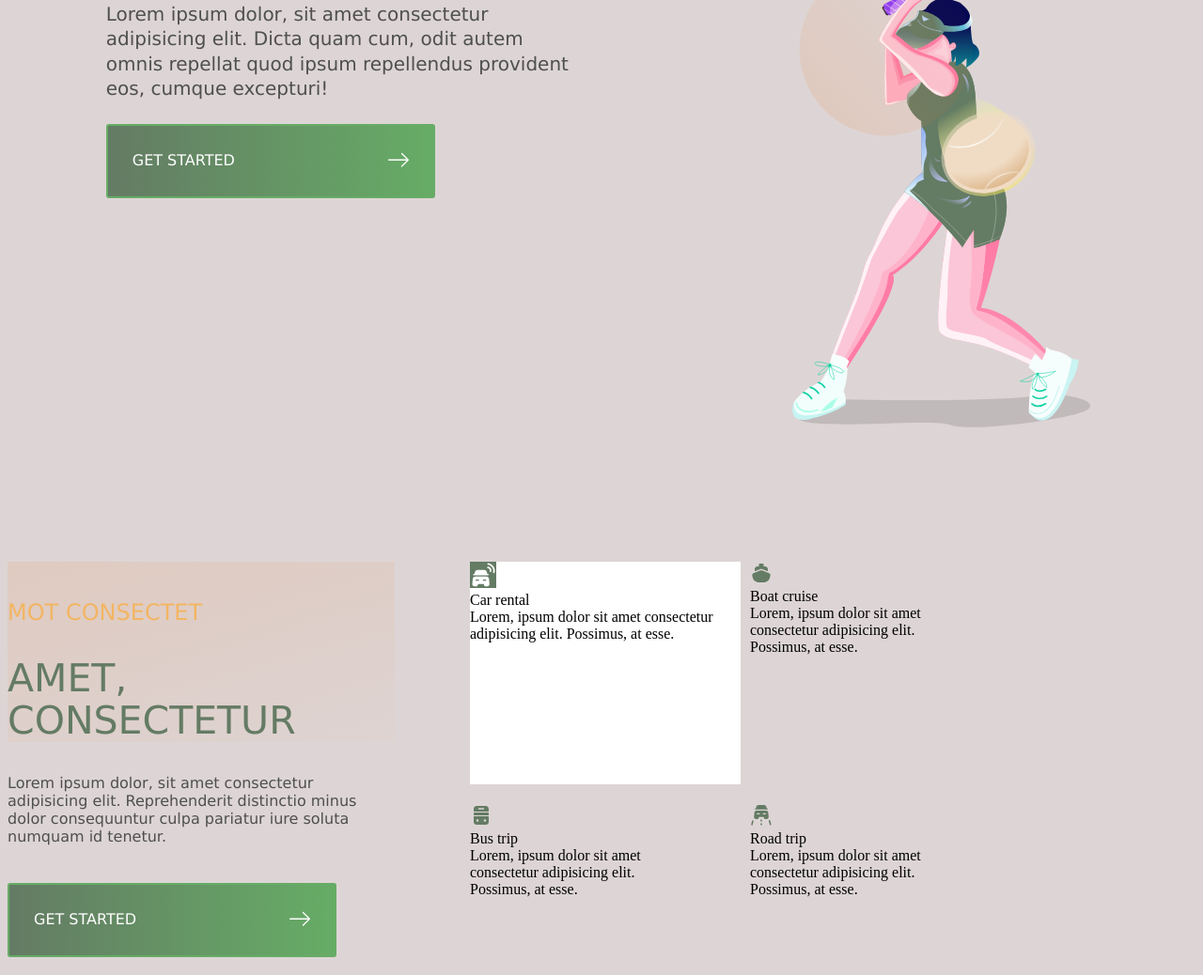
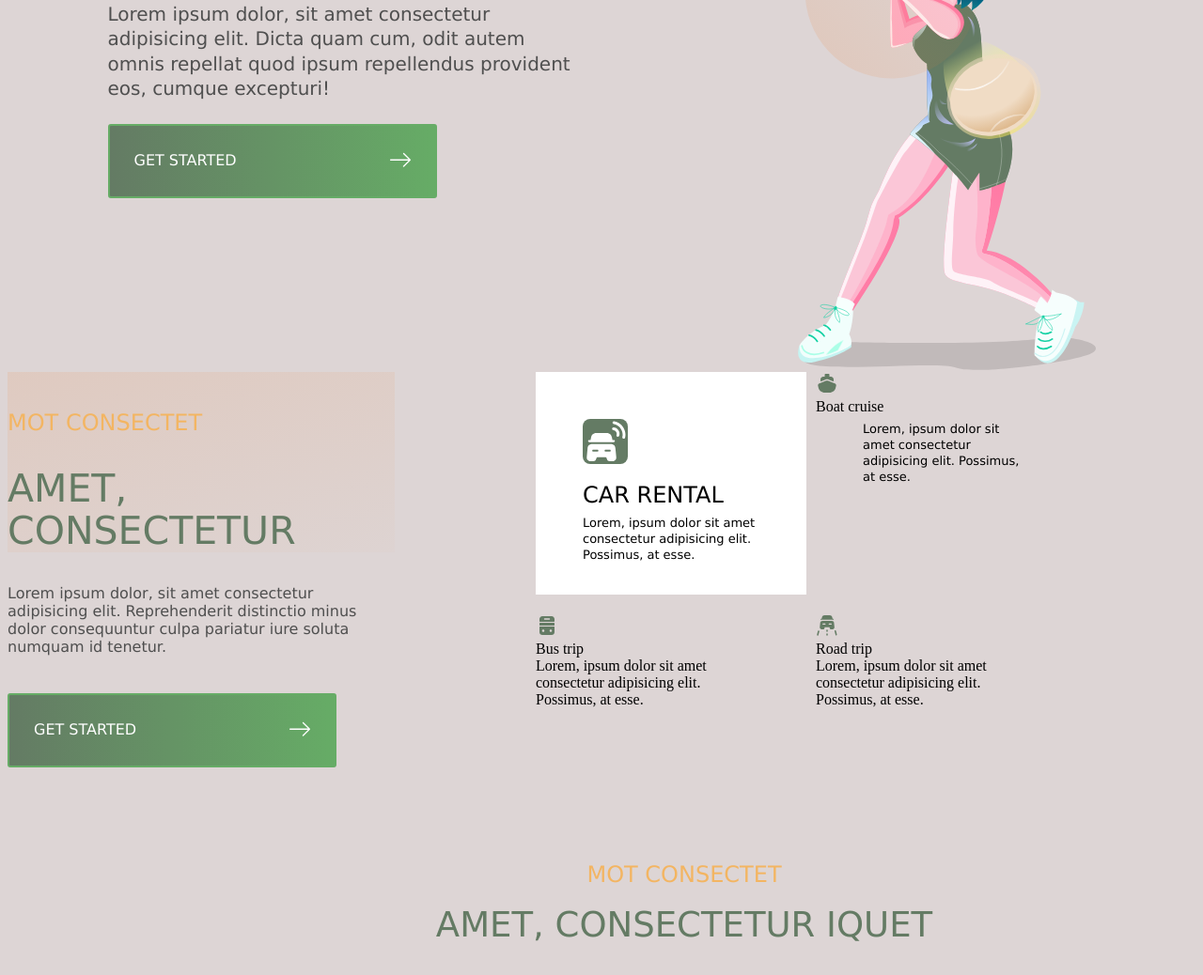
Before and after one commit to agnevolunge/2023-09-01-Assigment-No2, a plain HTML site: page index.html in a window 1280 px wide. Shown: the part 562-1600 px from the top of the page at 94% size. Drawn offline with Linux system fonts and the light colour scheme.

Commit message:
corrections

```diff
--- a/style.css
+++ b/style.css
@@ -18,7 +18,7 @@ body {
 .button {
     text-transform: uppercase;
     font-size: 16px;
-    font-family:Verdana, Geneva, Tahoma, sans-serif;
+    font-family: var(--font-family);
     padding: 10px 15px;
     border-radius: 3px;
     cursor: pointer;
@@ -79,7 +79,7 @@ body {
     justify-content: flex-end;
     margin-top: 0;
     margin-bottom: 0;
-    font-family: Verdana, Geneva, Tahoma, sans-serif;
+    font-family: var(--font-family);
   }
   .main-header .main-header-wrapper .main-navigation ul.menu-list li.menu-item a.menu-link {
     text-decoration: none;
@@ -106,7 +106,7 @@ body {
   .hero-box-title {
     font-size: 48px;
     font-weight: 400;
-    font-family: Verdana, Geneva, Tahoma, sans-serif;
+    font-family: var(--font-family);
     color: #333333;
     text-transform:uppercase;
     margin: 0;
@@ -114,7 +114,7 @@ body {
 
   .hero-box-content {
     font-size: 20px;
-    font-family: Verdana, Geneva, Tahoma, sans-serif;
+    font-family: var(--font-family);
     color:#4F4F4F;
     line-height: 26.4px;
     font-weight: 400;
@@ -130,10 +130,10 @@ body {
   }
 
   .hero-box-right-side {
-    width: 350px;
+    width: 342.99786376953125px;
+    height: 585.906005859375px;
     display: flex;
-    margin-bottom: 141px;
-    margin-top: 61px;
+    align-items: center;
   }
 
   .hero-box-2-wrapper {
@@ -146,7 +146,7 @@ body {
 
 .hero-box-2-link {
     color:#F3B562;
-    font-family: Verdana, Geneva, Tahoma, sans-serif;
+    font-family: var(--font-family);
     text-transform: uppercase;
     font-size: 24px;
     padding-top: 40px;
@@ -156,7 +156,7 @@ body {
 }
 .hero-box-2-title {
     color: #647B64;
-    font-family: Verdana, Geneva, Tahoma, sans-serif;
+    font-family: var(--font-family);
     text-transform: uppercase;
     font-size: 41px;
     line-height: 45.1px;
@@ -167,7 +167,7 @@ body {
     color: #4F4F4F;
     font-size: 16px;
     font-weight: 400;
-    font-family: Verdana, Geneva, Tahoma, sans-serif;
+    font-family: var(--font-family);
 }
 .hero-box-2-wrapper a.button.button-primary.button-fill  {
     width: 350px;
@@ -183,15 +183,41 @@ body {
     display: grid;
     grid-template-columns: 1fr 1fr;
     gap: 10px;
-    margin-left: 80px;
+    margin-left: 150px;
 }
 .card1-wrapper {
 background-color: #FFFFFF;
 width: 288px;
 height: 237px;
+
 }
 .card1-img {
 background-color: #647B64;
+margin-top: 50px;
+margin-left: 50px;
+width: 48px;
+height: 48px;
+border-radius: 8px;
+}
+
+.card1-title {
+  text-transform: uppercase;
+  font-family: var(--font-family);
+  font-weight: 500;
+  font-size: 24px;
+  line-height: 27.84px;
+  margin-top: 16px;
+  margin-left: 50px;
+}
+
+.card1-content {
+  font-family: var(--font-family);
+  font-weight: 400;
+  font-size: 13px;
+  line-height: 17.16px;
+  margin-left: 50px;
+  margin-top: 6px;
+  margin-bottom: 45px;
 }
 .card2-wrapper, .card4-wrapper {
   width: 221px;
@@ -203,7 +229,7 @@ background-color: #647B64;
 }
 .hero-box-3-title-link {
   color:#F3B562;
-  font-family: Verdana, Geneva, Tahoma, sans-serif;
+  font-family: var(--font-family);
   text-transform: uppercase;
   font-size: 24px;
   font-weight: 500;
@@ -215,7 +241,7 @@ background-color: #647B64;
   color: #647B64;
   font-family: var(--font-family);
   text-transform: uppercase;
-  font-size: 41px;
+  font-size: 37px;
   line-height: 45.1px;
   align: center;
   font-weight: 500;
@@ -313,7 +339,7 @@ background-color: #647B64;
   color: #647B64;
   font-family: Verdana, Geneva, Tahoma, sans-serif;
   text-transform: uppercase;
-  font-size: 41px;
+  font-size: 37px;
   line-height: 45.1px;
   align: center;
   font-weight: 400;
```
